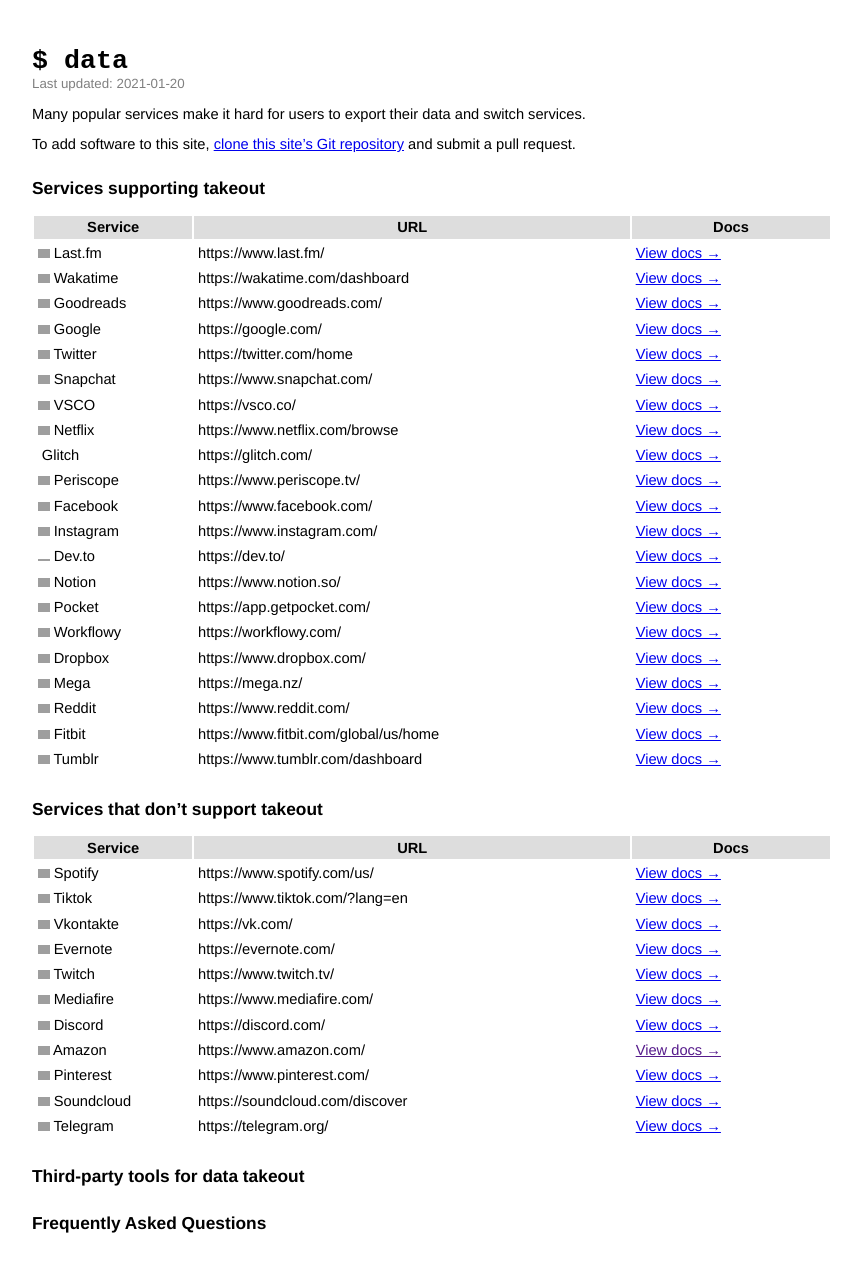
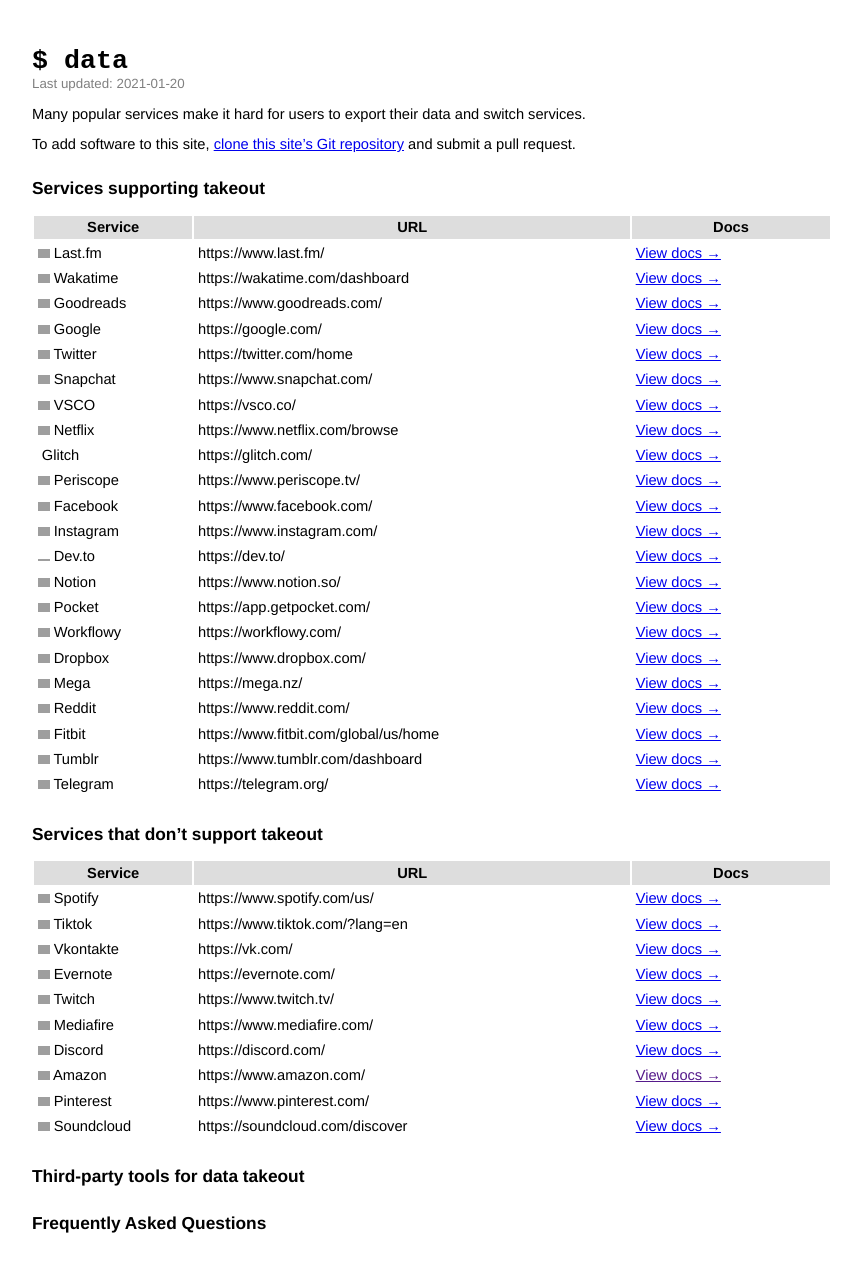
Before and after one commit to tg-z/data, a Jekyll site: the page built from index.md, in a window 1280 px wide, cut to the strip 0-1278 px from the top of the page. Shown: the top 1272 px of the strip, without its empty margins (208-1069 px from the left). Built offline with Jekyll 4.4.1, drawn with Linux system fonts in a browser that asks for light colours; our own code applies the rules of GitHub Pages for plain Markdown files; some of the changed lines change nothing that is shown; grey boxes are pictures that could not be loaded.

```diff
--- a/index.md
+++ b/index.md
@@ -36,7 +36,7 @@
 | <img alt="" src="https://www.redditinc.com/assets/images/site/reddit-logo.png" width="12"> Reddit | https://www.reddit.com/ | [View docs →](https://reddit.zendesk.com/hc/en-us/articles/360043048352-How-do-I-request-a-copy-of-my-Reddit-data-and-information-) |
 | <img alt="" src="https://upload.wikimedia.org/wikipedia/commons/a/a3/Fitbit_logo16.svg" width="12"> Fitbit | https://www.fitbit.com/global/us/home | [View docs →](https://help.fitbit.com/articles/en_US/Help_article/1133.htm) |
 | <img alt="" src="https://upload.wikimedia.org/wikipedia/commons/e/e0/Tumblr_icon.png" width="12"> Tumblr | https://www.tumblr.com/dashboard | [View docs →](https://tumblr.zendesk.com/hc/en-us/articles/360005118894-Export-your-blog) |
-
+| <img alt="" src="https://upload.wikimedia.org/wikipedia/commons/8/82/Telegram_logo.svg" width="12"> Telegram | https://telegram.org/ | [View docs →](https://www.telegram.org/blog/export-and-more) |
 
 
 ## Services that don't support takeout
@@ -53,7 +53,7 @@
 | <img alt="" src="https://upload.wikimedia.org/wikipedia/commons/a/a9/Amazon_logo.svg" width="12"> Amazon | https://www.amazon.com/ | [View docs →]() |
 | <img alt="" src="https://upload.wikimedia.org/wikipedia/commons/4/41/Pinterestlogo.png" width="12"> Pinterest | https://www.pinterest.com/ | [View docs →](https://www.quora.com/How-can-I-export-my-all-of-my-Pinterest-pins?share=1) |
 | <img alt="" src="https://upload.wikimedia.org/wikipedia/commons/a/a2/Antu_soundcloud.svg" width="12"> Soundcloud | https://soundcloud.com/discover | [View docs →](https://help.soundcloud.com/hc/en-us/articles/115003449287-Exporting-Insights) |
-| <img alt="" src="https://upload.wikimedia.org/wikipedia/commons/8/82/Telegram_logo.svg" width="12"> Telegram | https://telegram.org/ | [View docs →](https://www.telegram.org/blog/export-and-more) |
+
 
 
 ## Third-party tools for data takeout
```
Also changed, not shown: 1 other file.
